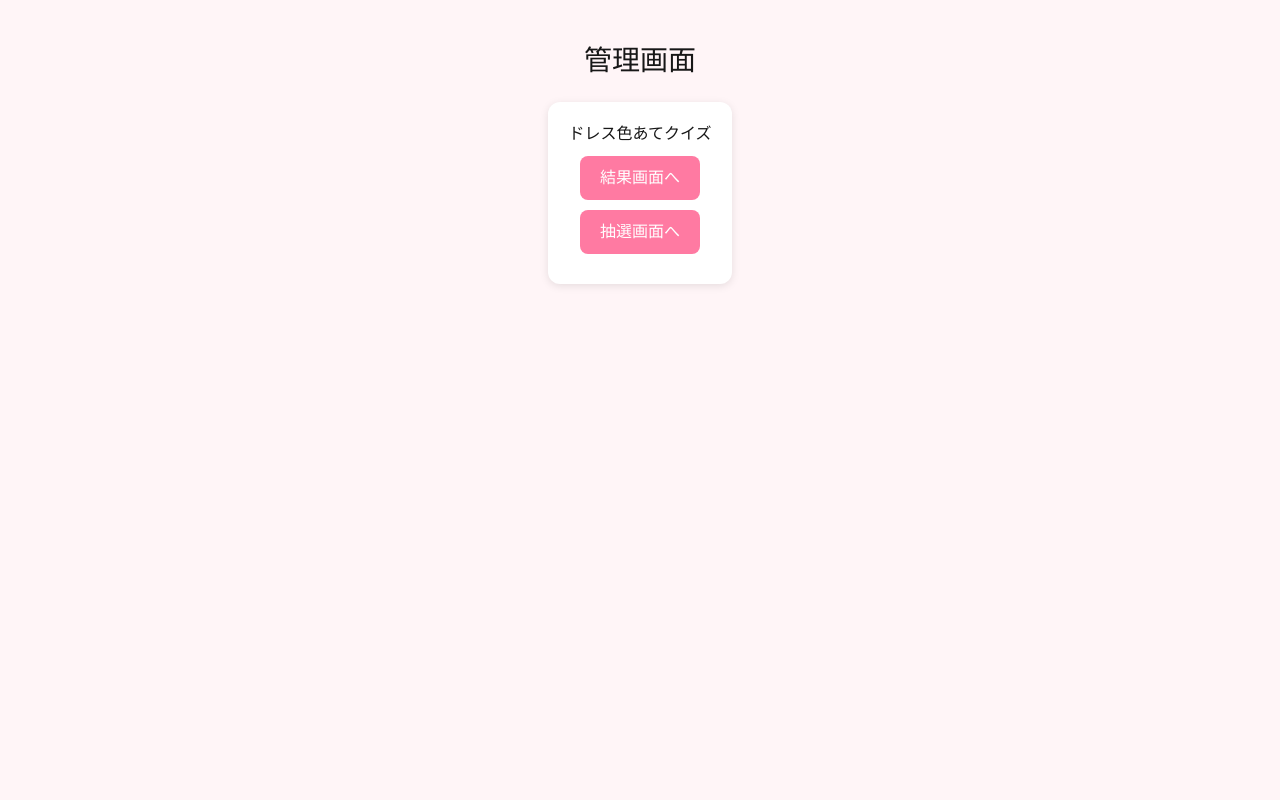
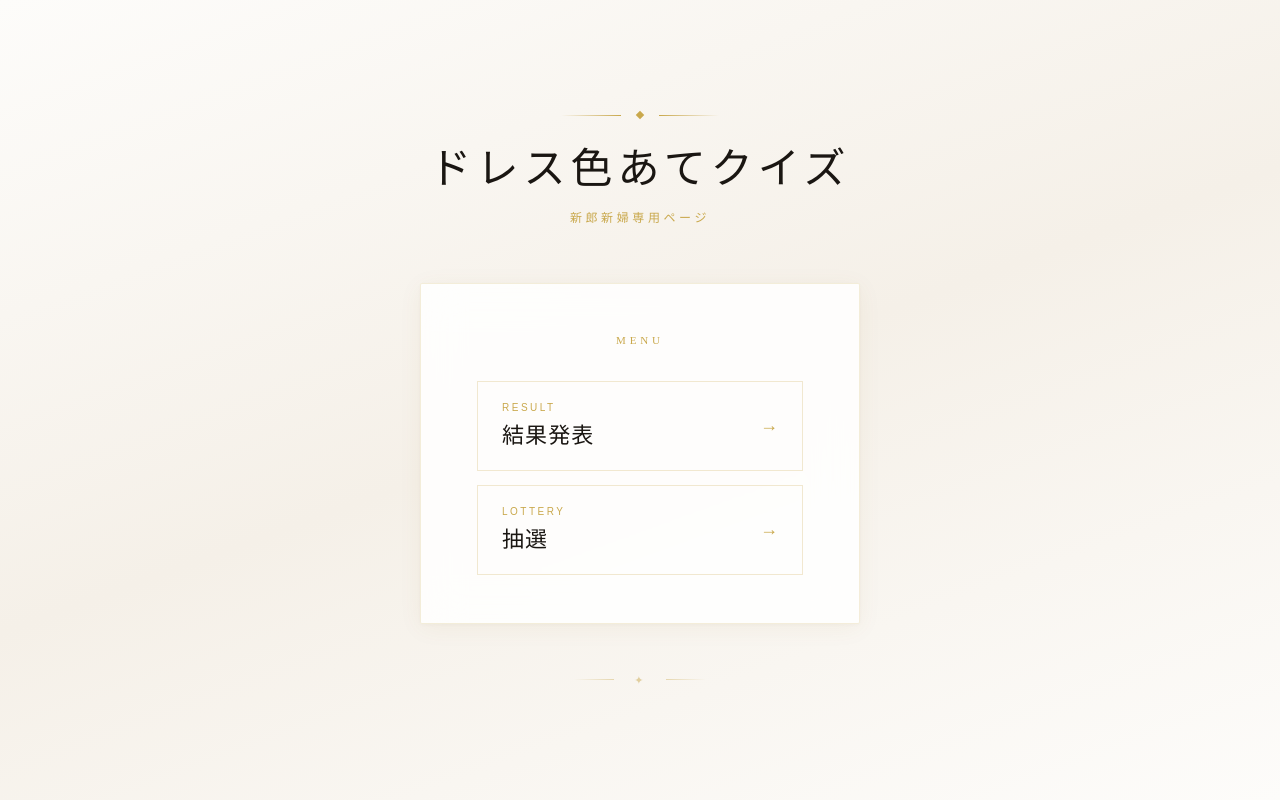
Before and after one commit to a22-air/dress-quiz-app, a Next.js app: page /admin in a window 1280 px wide. Built offline with nearby package versions, Linux system fonts and the light colour scheme.

Commit message:
管理者画面のトップページUIを変更

```diff
--- a/app/admin/page.tsx
+++ b/app/admin/page.tsx
@@ -21,61 +21,203 @@ export default function AdminPage() {
     }
 
   return (
+<>
       <div style={styles.container}>
-      <h1 style={styles.title}>管理画面</h1>
+        <div style={styles.ornament}>
+          <div style={styles.ornamentLine} />
+          <div style={styles.ornamentDiamond} />
+          <div style={{ ...styles.ornamentLine, ...styles.ornamentLineRight }} />
+        </div>
+
+        <h1 style={styles.mainTitle}>ドレス色あてクイズ</h1>
+        <p style={styles.subtitle}>新郎新婦専用ページ</p>
 
         <div style={styles.card}>
-        <h2>ドレス色あてクイズ</h2>
+          <div style={styles.cardInner}>
+            <p style={styles.cardTitle}>Menu</p>
+
             <button
-          style={styles.button}
+              style={styles.navButton}
               onClick={async () => {
             await updatePhase("result")
             router.push("admin/result")
           }}
+              onMouseEnter={e => Object.assign((e.target as HTMLElement).style, styles.navButtonHover)}
+              onMouseLeave={e => Object.assign((e.target as HTMLElement).style, { borderColor: "rgba(201,168,76,0.25)", transform: "none", boxShadow: "none" })}
             >
-          結果画面へ
+              <div style={styles.navButtonContent}>
+                <span style={styles.navButtonLabel}>Result</span>
+                <span style={styles.navButtonTitle}>結果発表</span>
+              </div>
+              <span style={styles.navButtonArrow}>→</span>
             </button>
 
             <button
-          style={styles.button}
+              style={{ ...styles.navButton, marginBottom: 0 }}
                onClick={async () => {
             await updatePhase("lottery")
             router.push("admin/lottery")
           }}
+              onMouseEnter={e => Object.assign((e.target as HTMLElement).style, styles.navButtonHover)}
+              onMouseLeave={e => Object.assign((e.target as HTMLElement).style, { borderColor: "rgba(201,168,76,0.25)", transform: "none", boxShadow: "none" })}
             >
-          抽選画面へ
+              <div style={styles.navButtonContent}>
+                <span style={styles.navButtonLabel}>Lottery</span>
+                <span style={styles.navButtonTitle}>抽選</span>
+              </div>
+              <span style={styles.navButtonArrow}>→</span>
             </button>
           </div>
         </div>
+
+        <div style={styles.footerOrnament}>
+          <div style={styles.footerLine} />
+          <span style={styles.footerText}>✦</span>
+          <div style={{ ...styles.footerLine, ...styles.footerLineRight }} />
+        </div>
+      </div>
+    </>
+
+
   )
+
 }
 
-const styles = {
+const styles: { [key: string]: React.CSSProperties } = {
   container: {
-    padding: "40px",
-    background: "#fff5f7",
     minHeight: "100vh",
-    textAlign: "center" as const,
+    background: "linear-gradient(160deg, #fdfcfa 0%, #f5f0e8 50%, #fdfcfa 100%)",
+    display: "flex",
+    flexDirection: "column",
+    alignItems: "center",
+    justifyContent: "center",
+    padding: "60px 24px",
+    position: "relative",
+    overflow: "hidden",
+    fontFamily: "'Cormorant Garamond', serif",
   },
-  title: {
-    fontSize: "28px",
+  ornament: {
+    display: "flex",
+    alignItems: "center",
+    gap: "16px",
     marginBottom: "20px",
   },
+  ornamentLine: {
+    width: "60px",
+    height: "1px",
+    background: "linear-gradient(90deg, transparent, #c9a84c)",
+  },
+  ornamentLineRight: {
+    background: "linear-gradient(90deg, #c9a84c, transparent)",
+  },
+  ornamentDiamond: {
+    width: "6px",
+    height: "6px",
+    background: "#c9a84c",
+    transform: "rotate(45deg)",
+  },
+  mainTitle: {
+    fontFamily: "'Cormorant Garamond', serif",
+    fontSize: "clamp(28px, 5vw, 42px)" as unknown as string,
+    fontWeight: 300,
+    color: "#1a1612",
+    letterSpacing: "0.12em",
+    textAlign: "center",
+    marginBottom: "8px",
+  },
+  subtitle: {
+    fontFamily: "'Zen Kaku Gothic New', sans-serif",
+    fontSize: "12px",
+    fontWeight: 300,
+    color: "#c9a84c",
+    letterSpacing: "0.3em",
+    textAlign: "center",
+    marginBottom: "56px",
+  },
   card: {
-    background: "#fff",
-    padding: "20px",
-    borderRadius: "12px",
-    boxShadow: "0 2px 8px rgba(0,0,0,0.1)",
-    display: "inline-block",
+    background: "rgba(255,255,255,0.85)",
+    backdropFilter: "blur(20px)",
+    border: "1px solid rgba(201,168,76,0.2)",
+    borderRadius: "2px",
+    padding: "48px 56px",
+    width: "100%",
+    maxWidth: "440px",
+    position: "relative",
+    boxShadow: "0 4px 24px rgba(139,105,20,0.06), 0 1px 4px rgba(139,105,20,0.04)",
   },
-  button: {
+  cardInner: {
+    position: "relative",
+  },
+  cardTitle: {
+    fontFamily: "'Cormorant Garamond', serif",
+    fontSize: "11px",
+    fontWeight: 400,
+    color: "#c9a84c",
+    letterSpacing: "0.35em",
+    textTransform: "uppercase",
+    textAlign: "center",
+    marginBottom: "32px",
+  },
+  navButton: {
+    display: "flex",
+    alignItems: "center",
+    justifyContent: "space-between",
+    width: "100%",
+    padding: "18px 24px",
+    background: "transparent",
+    border: "1px solid rgba(201,168,76,0.25)",
+    cursor: "pointer",
+    transition: "all 0.3s ease",
+    marginBottom: "14px",
+    position: "relative",
+  },
+  navButtonHover: {
+    borderColor: "rgba(201,168,76,0.6)",
+    transform: "translateY(-1px)",
+    boxShadow: "0 8px 24px rgba(139,105,20,0.1)",
+  },
+  navButtonContent: {
+    textAlign: "left",
+  },
+  navButtonLabel: {
+    fontFamily: "'Zen Kaku Gothic New', sans-serif",
+    fontSize: "10px",
+    fontWeight: 300,
+    color: "#c9a84c",
+    letterSpacing: "0.25em",
+    textTransform: "uppercase",
     display: "block",
-    margin: "10px auto",
-    padding: "10px 20px",
-    borderRadius: "8px",
-    border: "none",
-    cursor: "pointer",
-    background: "#ff7aa2",
-    color: "#fff",
+    marginBottom: "4px",
+  },
+  navButtonTitle: {
+    fontFamily: "'Cormorant Garamond', serif",
+    fontSize: "22px",
+    fontWeight: 400,
+    color: "#1a1612",
+    letterSpacing: "0.05em",
+  },
+  navButtonArrow: {
+    fontSize: "18px",
+    color: "#c9a84c",
+  },
+  footerOrnament: {
+    marginTop: "48px",
+    display: "flex",
+    alignItems: "center",
+    gap: "20px",
+  },
+  footerLine: {
+    width: "40px",
+    height: "1px",
+    background: "linear-gradient(90deg, transparent, rgba(201,168,76,0.4))",
+  },
+  footerLineRight: {
+    background: "linear-gradient(90deg, rgba(201,168,76,0.4), transparent)",
+  },
+  footerText: {
+    fontFamily: "'Cormorant Garamond', serif",
+    fontSize: "11px",
+    color: "rgba(201,168,76,0.5)",
+    letterSpacing: "0.2em",
   },
 }
```
Lines whose indentation alone changed are shown as unchanged.
